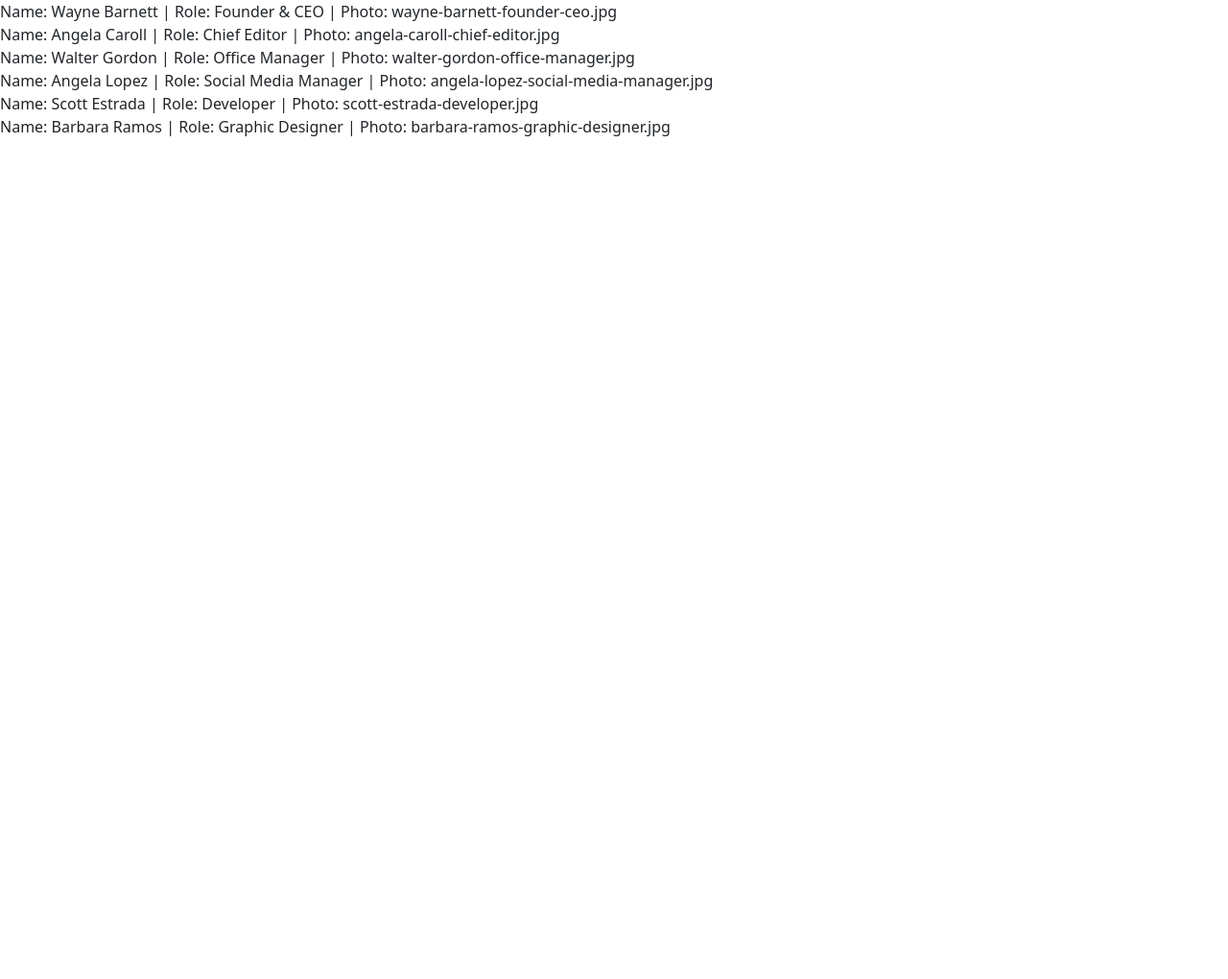
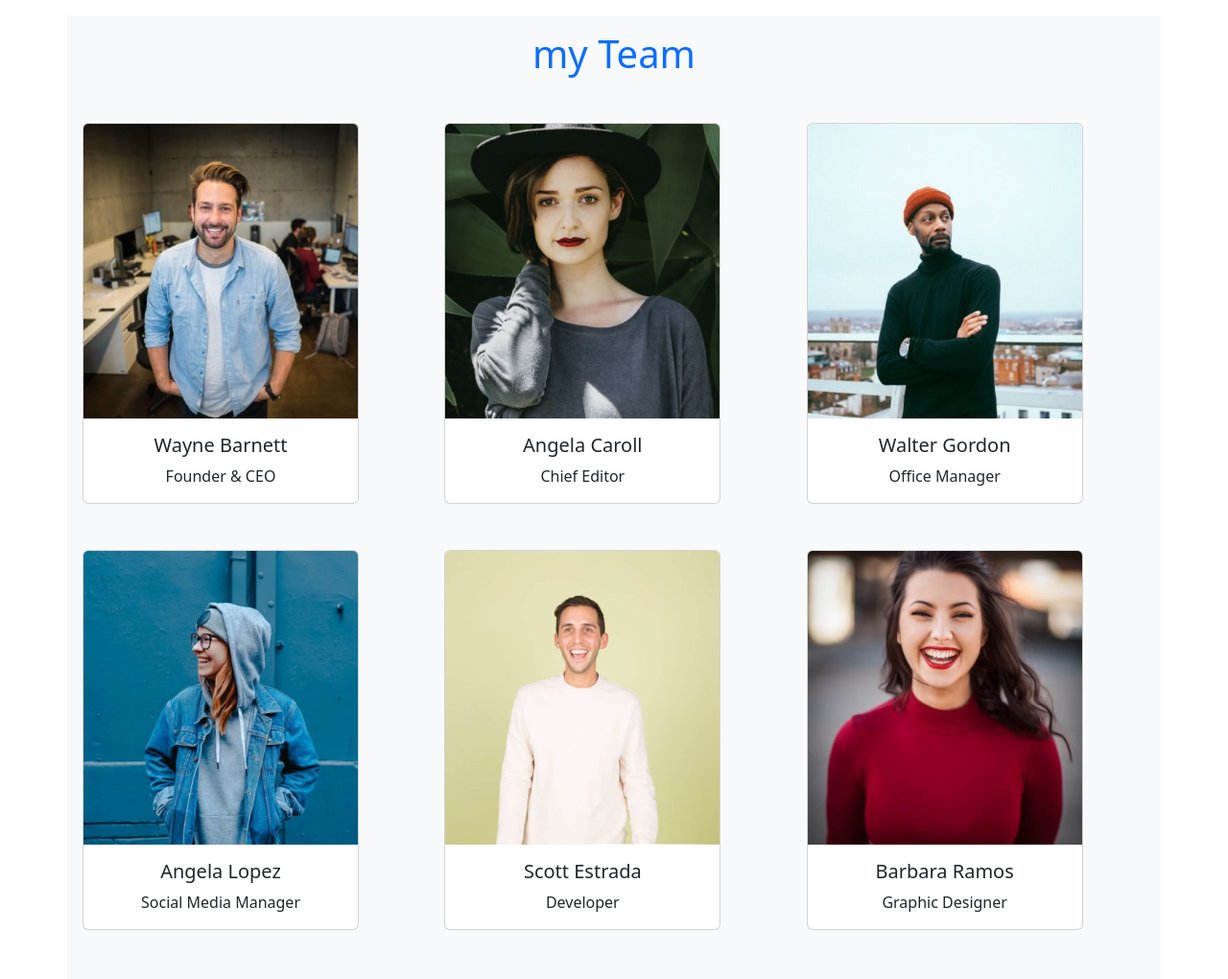
Before and after one commit to gabrielediemmanuele/js-our-team, a plain HTML site: page index.html in a window 1280 px wide. Shown: the whole page at 96% size. Before the commit the page ends 800 px from the top, so only its background shows below. Drawn offline with nearby package versions, Linux system fonts and the light colour scheme.

Commit message:
feat: add BONUS 1 & 2 + Fix readme.md

```diff
--- a/index.html
+++ b/index.html
@@ -23,7 +23,14 @@
   </head>
 
   <body>
-    <div id="members-cont"></div>
+    <!-- <div id="members-cont"></div> -->
+    <!--Container generale -->
+    <div class="container text-center bg-light p-3 mt-3">
+      <h1 class="text-primary">my Team</h1>
+      <!--! inizio row -->
+      <div id="card-container" class="row mt-5"></div>
+      <!--! fine row -->
+    </div>
     <!-- JS -->
     <script type="text/javascript" src="./main.js"></script>
   </body>
--- a/main.js
+++ b/main.js
@@ -3,45 +3,59 @@ const teamMembers = [
   {
     Name: "Wayne Barnett",
     Role: "Founder & CEO",
-    userPhoto: "wayne-barnett-founder-ceo.jpg",
+    userPhoto: "./img/wayne-barnett-founder-ceo.jpg",
   },
   {
     Name: "Angela Caroll",
     Role: "Chief Editor",
-    userPhoto: "angela-caroll-chief-editor.jpg",
+    userPhoto: "./img/angela-caroll-chief-editor.jpg",
   },
   {
     Name: "Walter Gordon",
     Role: "Office Manager",
-    userPhoto: "walter-gordon-office-manager.jpg",
+    userPhoto: "./img/walter-gordon-office-manager.jpg",
   },
   {
     Name: "Angela Lopez",
     Role: "Social Media Manager",
-    userPhoto: "angela-lopez-social-media-manager.jpg",
+    userPhoto: "./img/angela-lopez-social-media-manager.jpg",
   },
   {
     Name: "Scott Estrada",
     Role: "Developer",
-    userPhoto: "scott-estrada-developer.jpg",
+    userPhoto: "./img/scott-estrada-developer.jpg",
   },
   {
     Name: "Barbara Ramos",
     Role: "Graphic Designer",
-    userPhoto: "barbara-ramos-graphic-designer.jpg",
+    userPhoto: "./img/barbara-ramos-graphic-designer.jpg",
   },
 ];
 
-// STAMPO SU CONSOLE i membri del team
-const membersContainer = document.getElementById("members-cont");
+//collegamenti al DOM
+const membersCards = document.getElementById("card-container");
+
+// STAMPO SU CONSOLE i membri del team // li faccio apparire sul DOM
 for (let tMembers of teamMembers) {
   console.log(
     tMembers.Name + " - " + tMembers.Role + " - " + tMembers.userPhoto
   );
-  membersContainer.innerHTML += `
+  membersCards.innerHTML += `
+
+    <div class="col-4">
+    <div class="card mb-5" style="width: 18rem">
+            <img src="${tMembers.userPhoto}" class="card-img-top" alt="..." />
+        <div class="card-body">
+            <h5 class="card-title"> ${tMembers.Name} </h5>
+            <p class="card-text">${tMembers.Role}</p>
+        </div>
+    </div>
+ </div>
+`;
+}
+//** per stampare i membri del team in modo semplice */
+/* const membersContainer = document.getElementById("members-cont"); */
+/* membersContainer.innerHTML += `
     <div>
     Name: ${tMembers.Name} | Role: ${tMembers.Role} | Photo: ${tMembers.userPhoto} </div>
-`;
-}
-
-// Stampo sul DOM i membri del team
+    `; */
--- /dev/null
+++ b/style.css
@@ -0,0 +1,5 @@
+body {
+  box-sizing: border-box;
+  margin: 0;
+  padding: 0;
+}
```
Also changed, not shown: 1 other file.
